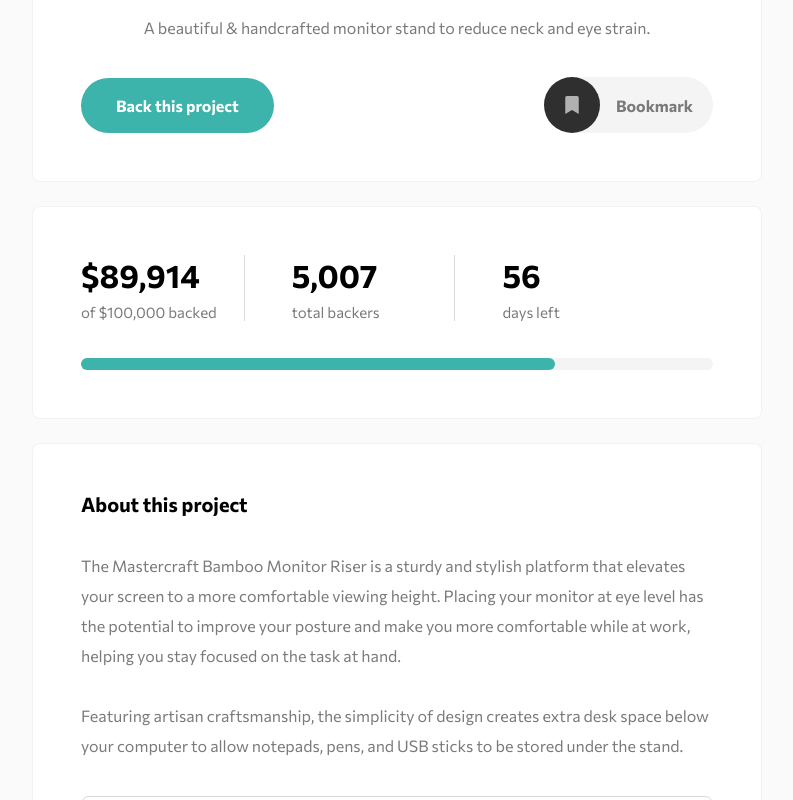
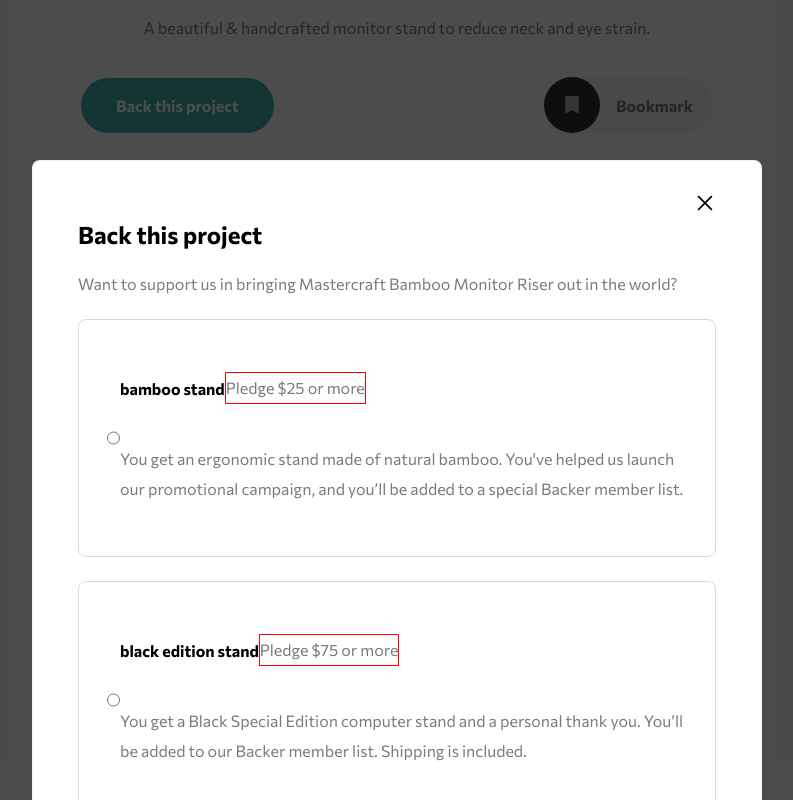
Before and after one commit to EdwinSch/react-crowdfunding-productpage, a React (Vite) app: page / in a window 1280 px wide. Both pictures are taken after a click on the button "Back this project". Shown: the top 800 px of the page, without its empty margins (243-1036 px from the left). Built offline with nearby package versions, Linux system fonts and the light colour scheme.

Commit message:
add: modal + styles

```diff
--- a/src/App.jsx
+++ b/src/App.jsx
@@ -3,6 +3,7 @@
 import Info from "./components/Info";
 import Stats from "./components/Stats";
 import Options from "./components/Options";
+import Modal from "./components/Modal";
 
 import { useGlobalContext } from "./context";
 
@@ -11,6 +12,7 @@
 
   return (
     <main>
+      <Modal />
       {isMobileNavOpen && <MobileNav />}
       <Header />
       <div className="center-content">
--- a/src/components/BtnToggleModal.jsx
+++ b/src/components/BtnToggleModal.jsx
@@ -1,5 +1,18 @@
-const BtnToggleModal = ({ text }) => {
-  return <button className="toggle-modal-btn">{text}</button>;
+import { useGlobalContext } from "../context";
+
+const BtnToggleModal = ({ text, btnDisable }) => {
+  const { openModal } = useGlobalContext();
+
+  return (
+    <button
+      className="toggle-modal-btn"
+      onClick={openModal}
+      type="button"
+      disabled={btnDisable}
+    >
+      {text}
+    </button>
+  );
 };
 
 export default BtnToggleModal;
--- /dev/null
+++ b/src/components/Forms.jsx
@@ -0,0 +1,26 @@
+import { options } from "../data";
+
+const Forms = () => {
+  return (
+    <section className="forms-container">
+      {options.map((option) => {
+        const { id, title, pledgeMin, description, stock } = option;
+
+        return (
+          <form key={id}>
+            <input type="radio" name="radio" id="" />
+            <article>
+              <div className="row">
+                <h4>{title}</h4>
+                <p className="test">Pledge ${pledgeMin} or more</p>
+              </div>
+              <p>{description}</p>
+            </article>
+          </form>
+        );
+      })}
+    </section>
+  );
+};
+
+export default Forms;
--- /dev/null
+++ b/src/components/Modal.jsx
@@ -0,0 +1,39 @@
+import { VscChromeClose } from "react-icons/vsc";
+import Forms from "./Forms";
+
+import { useGlobalContext } from "../context";
+
+const FormModal = () => {
+  const { closeModal, isModalOpen } = useGlobalContext();
+
+  return (
+    <section
+      className={
+        isModalOpen
+          ? "modal-overlay-container show-modal"
+          : "modal-overlay-container"
+      }
+    >
+      <div className="modal-wrapper">
+        <div className="align-right">
+          <button
+            className="close-modal-btn"
+            onClick={closeModal}
+            type="button"
+          >
+            <VscChromeClose />
+          </button>
+        </div>
+
+        <h5>Back this project</h5>
+        <p>
+          Want to support us in bringing Mastercraft Bamboo Monitor Riser out in
+          the world?
+        </p>
+        <Forms />
+      </div>
+    </section>
+  );
+};
+
+export default FormModal;
--- a/src/components/Options.jsx
+++ b/src/components/Options.jsx
@@ -4,6 +4,7 @@
 const Options = () => {
   let stockCountClass = "";
   let btnText = "";
+  let btnDisable = null;
 
   return (
     <section className="options-container">
@@ -27,9 +28,11 @@
           if (stock === 0) {
             stockCountClass = "option-wrapper out-of-stock";
             btnText = "Out of stock";
+            btnDisable = true;
           } else {
             stockCountClass = "option-wrapper";
             btnText = "Select reward";
+            btnDisable = false;
           }
 
           return (
@@ -43,7 +46,7 @@
                 <p className="stock-left">
                   {stock} <span>left</span>
                 </p>
-                <BtnToggleModal text={btnText} />
+                <BtnToggleModal text={btnText} btnDisable={btnDisable} />
               </div>
             </article>
           );
--- /dev/null
+++ b/src/components/_Forms.scss
@@ -0,0 +1,23 @@
+.forms-container {
+  display: flex;
+  flex-direction: column;
+  align-items: flex-start;
+  justify-content: flex-start;
+  gap: 24px;
+
+  form {
+    display: flex;
+    border-radius: 8px;
+    border: 1px solid rgba(0, 0, 0, 0.15);
+    padding: 32px 28px;
+
+    .row {
+      display: flex;
+      align-items: center;
+    }
+
+    .test {
+      border: $inspect;
+    }
+  }
+}
--- /dev/null
+++ b/src/components/_Modal.scss
@@ -0,0 +1,64 @@
+.modal-overlay-container {
+  position: fixed;
+  top: 0;
+  left: 0;
+  width: 100%;
+  height: 100%;
+  background: rgba($color: black, $alpha: 0.7);
+  display: flex;
+  justify-content: center;
+  z-index: -1;
+  visibility: hidden;
+  opacity: 0;
+
+  .modal-wrapper {
+    background: white;
+    height: fit-content;
+    padding: 31px 45px;
+    margin: 0 24px;
+    margin-top: 160px;
+    width: 730px;
+    border-radius: 8px;
+    border: 1px solid rgba(0, 0, 0, 0.05);
+
+    .align-right {
+      text-align: right;
+
+      .close-modal-btn {
+        border: none;
+        background: transparent;
+        color: $headings;
+        font-size: 1.375rem;
+        font-weight: 700;
+        cursor: pointer;
+        transition: 250ms ease;
+
+        &:hover {
+          color: $primary;
+        }
+      }
+    }
+
+    h5 {
+      color: $headings;
+      font-size: 1.5rem;
+      font-weight: 700;
+    }
+    p {
+      margin: 20px 0;
+      color: $text;
+      font-size: 1rem;
+      font-weight: 400;
+      line-height: 30px;
+    }
+  }
+}
+
+.show-modal {
+  opacity: 1;
+  visibility: visible;
+  z-index: 10;
+  transition-property: opacity;
+  transition-duration: 400ms;
+  transition-timing-function: ease-out;
+}
--- a/src/context.jsx
+++ b/src/context.jsx
@@ -4,13 +4,26 @@
 
 export const AppProvider = ({ children }) => {
   const [isMobileNavOpen, setIsMobileNavOpen] = useState(false);
+  const [isModalOpen, setIsModalOpen] = useState(false);
 
-  //   const openSidebar = () => {
-  //     setIsSidebarOpen(true);
-  //   };
+  const openModal = () => {
+    setIsModalOpen(true);
+  };
+  const closeModal = () => {
+    setIsModalOpen(false);
+  };
 
   return (
-    <AppContext.Provider value={{ isMobileNavOpen, setIsMobileNavOpen }}>
+    <AppContext.Provider
+      value={{
+        isMobileNavOpen,
+        setIsMobileNavOpen,
+        isModalOpen,
+        setIsModalOpen,
+        openModal,
+        closeModal,
+      }}
+    >
       {children}
     </AppContext.Provider>
   );
--- a/src/styles/main.scss
+++ b/src/styles/main.scss
@@ -6,6 +6,8 @@
 @import "../components/Stats";
 @import "../components/Options";
 @import "../components/MobileNav";
+@import "../components/Modal";
+@import "../components/Forms";
 
 // Init
 *,
```
